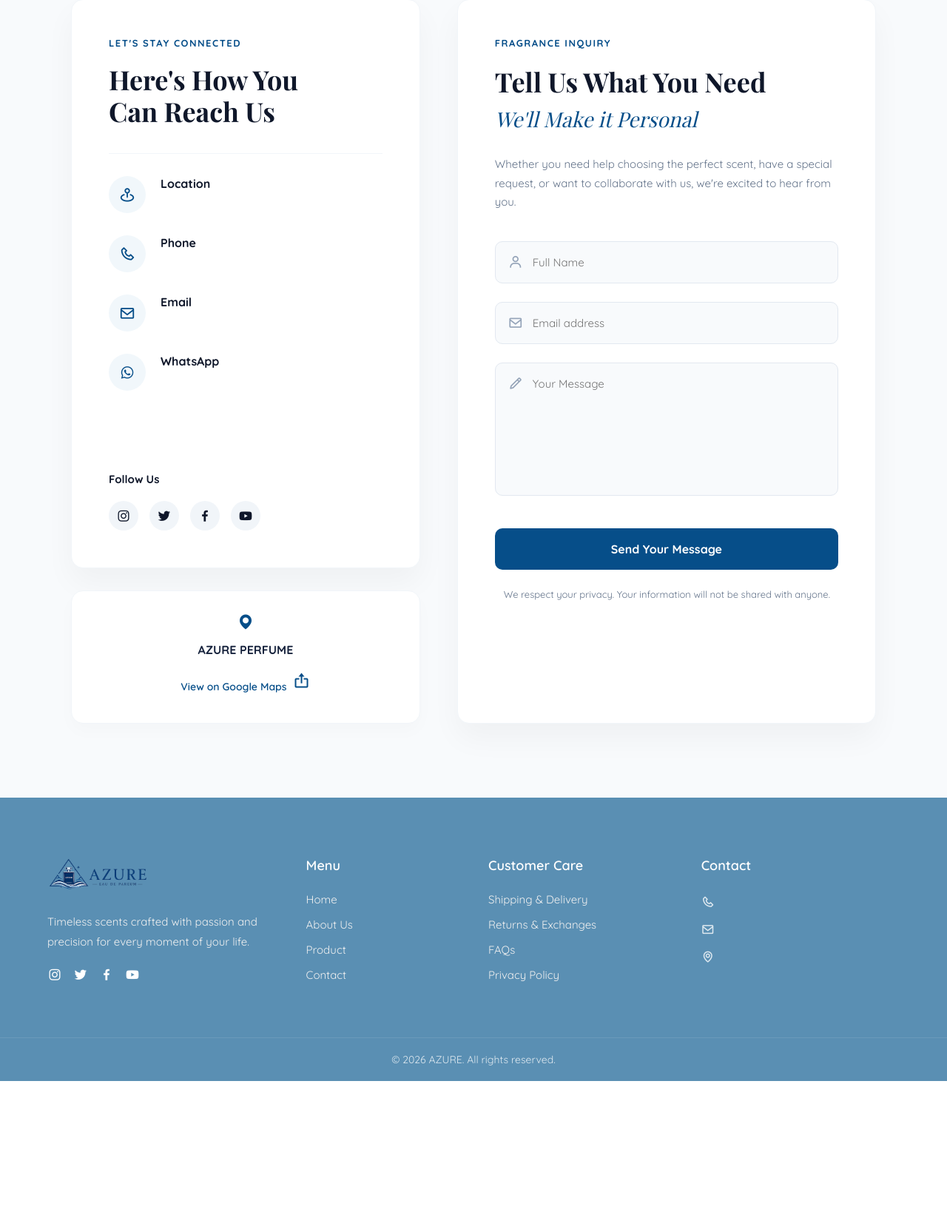
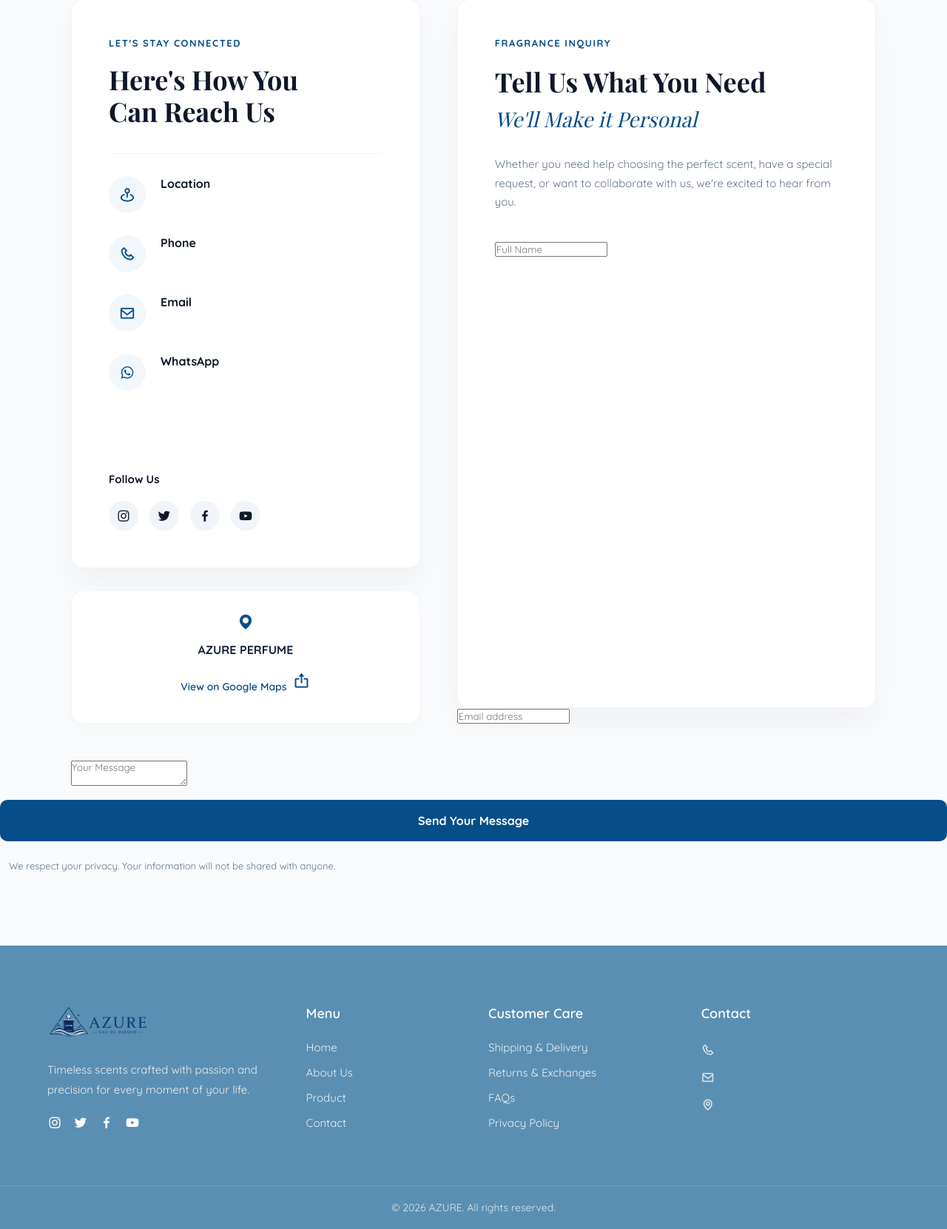
Before and after one commit to RizqiAulia23/Azure, a PHP site: page /contact.php in a window 1280 px wide. Shown: the part 686-2347 px from the top of the page at 74% size. Before the commit the page ends 2147 px from the top, so only its background shows below. Run offline with PHP 8.4, Linux system fonts and the light colour scheme; data that the repository does not hold is empty; some web fonts are replaced.

Commit message:
update contact php

```diff
--- a/contact.php
+++ b/contact.php
@@ -139,16 +139,15 @@
                     <?php endif; ?>
 
                     <form action="" method="POST">
-                        <div class="form-group">
-                            <i class='bx bx-user'></i>
+                        <div">
+
                             <input type="text" name="nama" placeholder="Full Name" required>
                         </div>
-                        <div class="form-group">
-                            <i class='bx bx-envelope'></i>
+                        <div">
+
                             <input type="email" name="email" placeholder="Email address" required>
                         </div>
-                        <div class="form-group">
-                            <i class='bx bx-pencil'></i>
+                        <div">
                             <textarea name="pesan" placeholder="Your Message" required></textarea>
                         </div>
                         <button type="submit" name="submit" class="btn-send">Send Your Message</button>
```
